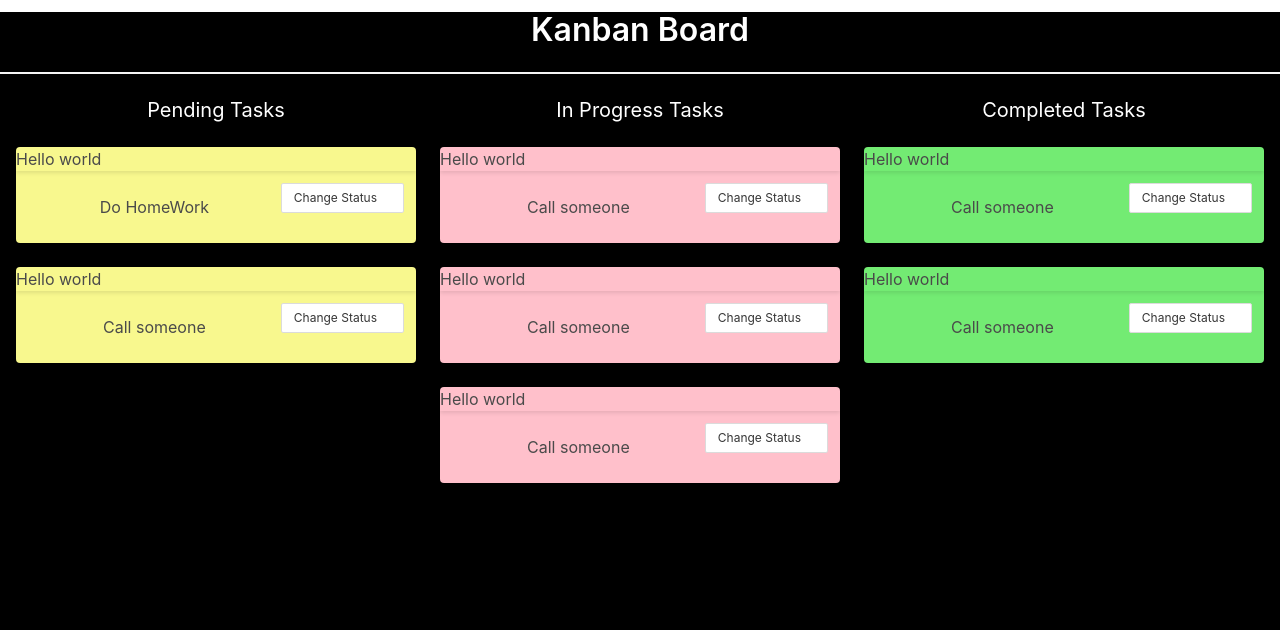
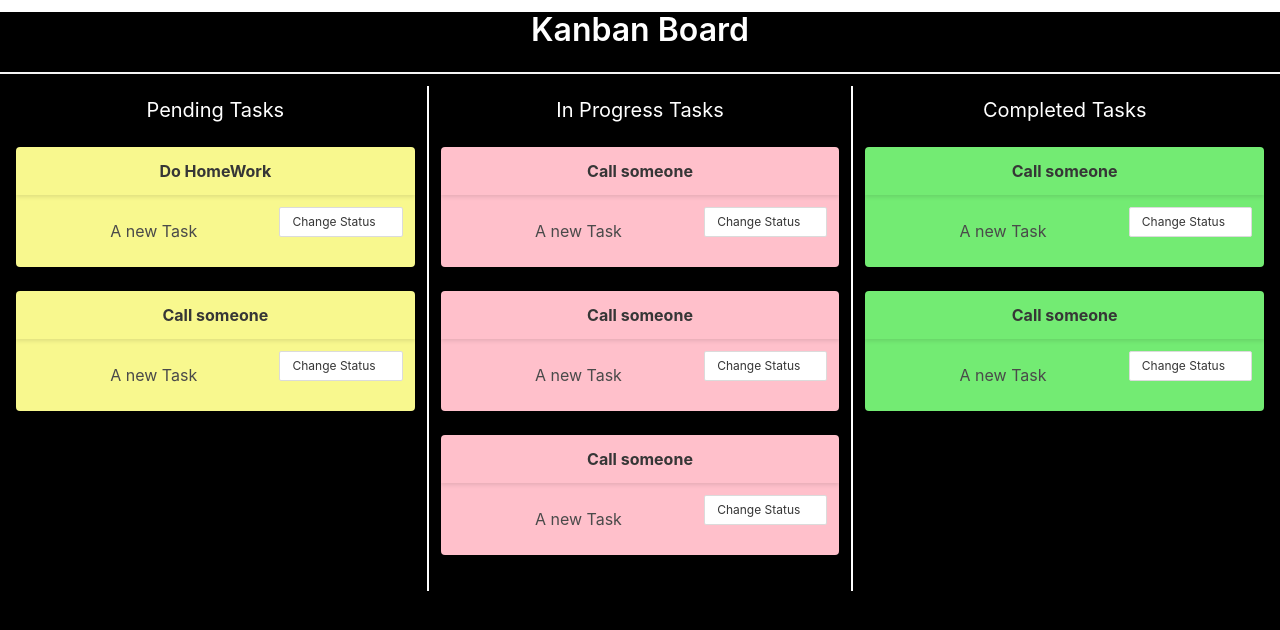
Before and after one commit to Ryand1234/kanban-board, an Angular app: page / in a window 1280 px wide. Shown: the top 630 px of the page. Built offline with nearby package versions, Linux system fonts and the light colour scheme.

Commit message:
more changes in UI

```diff
--- a/src/app/app.component.css
+++ b/src/app/app.component.css
@@ -0,0 +1,3 @@
+.leftBorder {
+    border-right: 2px solid white;
+}
--- a/src/app/app.component.html
+++ b/src/app/app.component.html
@@ -2,24 +2,24 @@
   <h1 class="title has-text-centered mt-3 has-text-white">{{title}}</h1>
   <hr/>
   <div class="columns px-4 has-text-centered">
-    <div class="column">
+    <div class="column leftBorder">
       <div class="subtitle has-text-white">Pending Tasks</div>
       <div *ngFor="let task of pendingTasks">
-        <app-status-card status={{task.status}} title={{task.title}}></app-status-card>
+        <app-status-card status={{task.status}} title={{task.title}} description={{task.description}}></app-status-card>
         <br>
       </div>
     </div>
-    <div class="column">
+    <div class="column leftBorder">
       <div class="subtitle has-text-white">In Progress Tasks</div>
       <div *ngFor="let task of inProgressTasks">
-        <app-status-card status={{task.status}} title={{task.title}}></app-status-card>
+        <app-status-card status={{task.status}} title={{task.title}} description={{task.description}}></app-status-card>
         <br>
       </div>
     </div>
     <div class="column">
       <div class="subtitle has-text-white">Completed Tasks</div>
       <div *ngFor="let task of completeTasks">
-        <app-status-card status={{task.status}} title={{task.title}}></app-status-card>
+        <app-status-card status={{task.status}} title={{task.title}} description={{task.description}}></app-status-card>
         <br>
       </div>
     </div>
--- a/src/app/app.component.ts
+++ b/src/app/app.component.ts
@@ -9,37 +9,44 @@ export class AppComponent implements OnInit{
   tasks = [
     {
       title: 'Do HomeWork',
-      status: 'pending'
+      status: 'pending',
+      description: 'A new Task'
     },
     {
       title: 'Call someone',
-      status: 'inprogress'
+      status: 'inprogress',
+      description: 'A new Task'
     },
     {
       title: 'Call someone',
-      status: 'inprogress'
+      status: 'inprogress',
+      description: 'A new Task'
     },
     {
       title: 'Call someone',
-      status: 'pending'
+      status: 'pending',
+      description: 'A new Task'
     },
     {
       title: 'Call someone',
-      status: 'completed'
+      status: 'completed',
+      description: 'A new Task'
     },
     {
       title: 'Call someone',
-      status: 'inprogress'
+      status: 'inprogress',
+      description: 'A new Task'
     },
     {
       title: 'Call someone',
-      status: 'completed'
+      status: 'completed',
+      description: 'A new Task'
     }
   ]
     inProgressTasks: any
     completeTasks: any
     pendingTasks: any
-    // console.log('C: ', this.pendingTasks)
+
     ngOnInit() {
      this.inProgressTasks  = this.tasks.filter( (e) => e.status === 'inprogress')
      this.completeTasks = this.tasks.filter( (e) => e.status === 'completed')
--- a/src/app/status-card/status-card.component.html
+++ b/src/app/status-card/status-card.component.html
@@ -1,11 +1,13 @@
 <div class="card" [ngClass]="statusClass">
     <div class="card-header">
-        <div>Hello world</div>
+        <div class="card-header-title is-centered">
+            {{ title }}
+        </div>
     </div>
     <div class="card-content">
         <div class="columns">
             <div class="column">
-                {{ title }}
+                {{ description }}
             </div>
             <div class="dropdown" [ngClass]="isActive ? 'is-active': ''">
                 <div class="dropdown-trigger">
@@ -18,14 +20,17 @@
                 </div>
                 <div class="dropdown-menu" id="dropdown-menu" role="menu">
                     <div class="dropdown-content">
-                        <a href="#" class="dropdown-item">
+                        <a href="#" class="dropdown-item" [ngClass]="status === 'inprogress' ? 'is-active': ''">
                             Incomplete
                         </a>
-                        <a href="#" class="dropdown-item is-active">
+                        <a href="#" class="dropdown-item" [ngClass]="status === 'pending' ? 'is-active': ''">
                             Pending
                         </a>
-                        <a href="#" class="dropdown-item">
+                        <a href="#" class="dropdown-item" [ngClass]="status === 'completed' ? 'is-active': ''">
                             Completed
+                        </a>
+                        <a *ngIf="status == 'completed'" href="#" class="dropdown-item">
+                            Delete Task
                         </a>
                     </div>
                 </div>
--- a/src/app/status-card/status-card.component.ts
+++ b/src/app/status-card/status-card.component.ts
@@ -9,11 +9,12 @@ export class StatusCardComponent implements OnInit {
   // status: string = ""
   @Input() status: String;
   @Input() title: String;
+  @Input() description: String;
   statusClass: String = 'pending'
   constructor() { }
   isActive: Boolean = false
   ngOnInit(): void {
-    console.log(this.status)
+    console.log(this.description)
     this.statusClass = this.status;
 
   }
```
